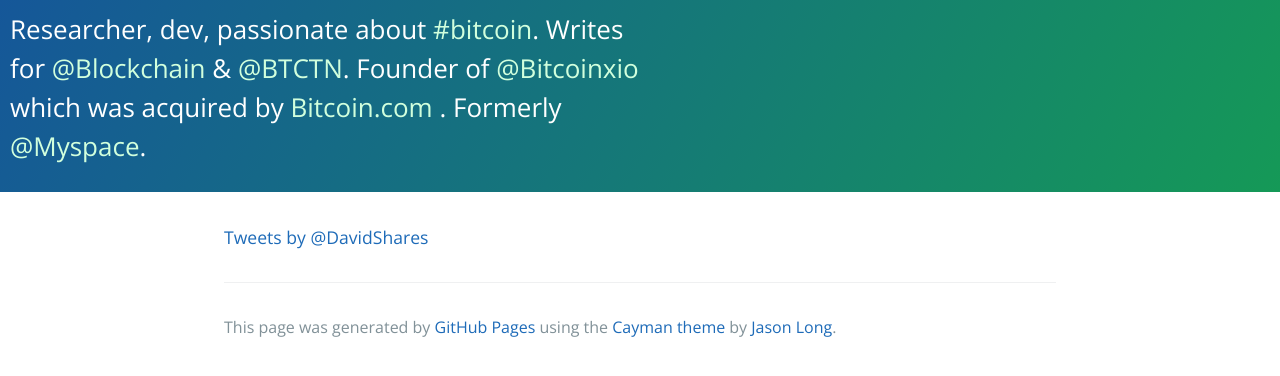
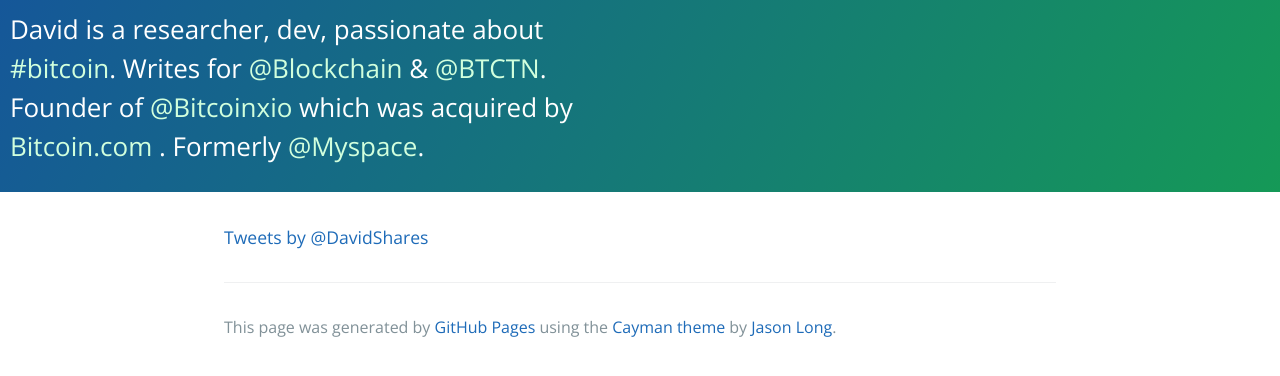
Before and after one commit to davidshares/davidshares.github.io, a plain HTML site: page index.html in a window 1280 px wide. Drawn offline with nearby package versions, Linux system fonts and the light colour scheme.

Commit message:
Update index.html

```diff
--- a/index.html
+++ b/index.html
@@ -14,7 +14,7 @@
       <h2 class="project-tagline"></h2>
     </section>
     <div id="fixedHeader">
-      Researcher, dev, passionate about <a href="https://twitter.com/hashtag/bitcoin?src=hash">#bitcoin</a>. Writes for <a href="https://twitter.com/Blockchain">@Blockchain</a> & <a href="https://twitter.com/BTCTN">@BTCTN</a>. Founder of <a href="https://twitter.com/Bitcoinxio">@Bitcoinxio</a> which was acquired by <a href="https://www.bitcoin.com/">Bitcoin.com</a> . Formerly <a href="https://twitter.com/Myspace">@Myspace</a>.
+      David is a researcher, dev, passionate about <a href="https://twitter.com/hashtag/bitcoin?src=hash">#bitcoin</a>. Writes for <a href="https://twitter.com/Blockchain">@Blockchain</a> & <a href="https://twitter.com/BTCTN">@BTCTN</a>. Founder of <a href="https://twitter.com/Bitcoinxio">@Bitcoinxio</a> which was acquired by <a href="https://www.bitcoin.com/">Bitcoin.com</a> . Formerly <a href="https://twitter.com/Myspace">@Myspace</a>.
     </div>
     <section class="main-content">
             <a class="twitter-timeline"  href="https://twitter.com/DavidShares" data-widget-id="347077469637079040">Tweets by @DavidShares</a>
```
